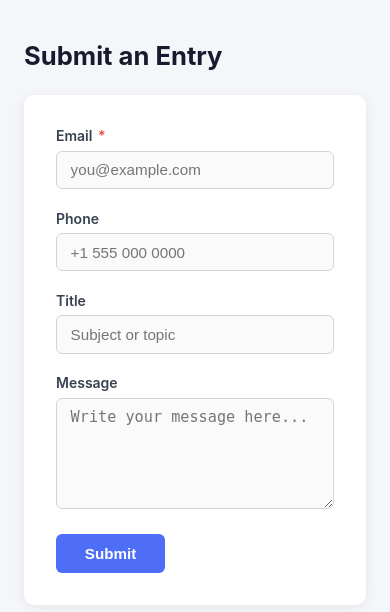
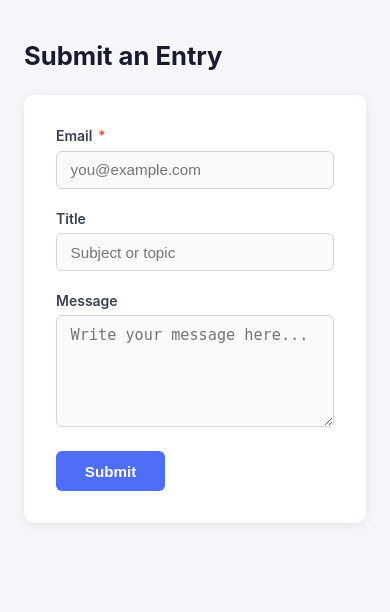
Before and after one commit to AlexChumaslov-zap/mailbot_agent, a FastAPI app: page / in a window 390 px wide. Shown: the part 46-658 px from the top of the page. Run offline with FastAPI, Linux system fonts and the light colour scheme.

Commit message:
delete Phone instance

```diff
--- a/app/models/email_model.py
+++ b/app/models/email_model.py
@@ -6,12 +6,11 @@ from typing import Optional
 class EmailEntry(BaseModel):
     """Pydantic model for a submitted email entry."""
     email: EmailStr
-    phone: Optional[str] = ""
     title: Optional[str] = ""
     message: Optional[str] = ""
     created_at: Optional[str] = None
 
-    @field_validator("phone", "title", "message", mode="before")
+    @field_validator("title", "message", mode="before")
     @classmethod
     def strip_whitespace(cls, v):
         return v.strip() if isinstance(v, str) else v
@@ -20,11 +19,10 @@ class EmailEntry(BaseModel):
 class EmailEntryCreate(BaseModel):
     """Model used for incoming form data (before timestamp is added)."""
     email: EmailStr
-    phone: Optional[str] = ""
     title: Optional[str] = ""
     message: Optional[str] = ""
 
-    @field_validator("phone", "title", "message", mode="before")
+    @field_validator("title", "message", mode="before")
     @classmethod
     def strip_whitespace(cls, v):
         return v.strip() if isinstance(v, str) else v
--- a/app/routes/email_routes.py
+++ b/app/routes/email_routes.py
@@ -21,7 +21,6 @@ async def show_form(request: Request, error: Optional[str] = None):
 async def submit_form(
     request: Request,
     email: str = Form(...),
-    phone: str = Form(""),
     title: str = Form(""),
     message: str = Form(""),
 ):
@@ -31,14 +30,14 @@ async def submit_form(
     On validation error: re-render form with error message.
     """
     try:
-        entry = EmailEntryCreate(email=email, phone=phone, title=title, message=message)
+        entry = EmailEntryCreate(email=email, title=title, message=message)
     except ValidationError as exc:
         # Extract the first human-readable error message
         first_error = exc.errors()[0]["msg"]
         return templates.TemplateResponse(
             "form.html",
             {"request": request, "error": first_error, "form_data": {
-                "email": email, "phone": phone, "title": title, "message": message
+                "email": email, "title": title, "message": message
             }},
             status_code=422,
         )
--- a/templates/form.html
+++ b/templates/form.html
@@ -20,17 +20,6 @@
       required
       placeholder="you@example.com"
       value="{{ form_data.email if form_data else '' }}"
-    />
-  </div>
-
-  <div class="form-group">
-    <label for="phone">Phone</label>
-    <input
-      type="tel"
-      id="phone"
-      name="phone"
-      placeholder="+1 555 000 0000"
-      value="{{ form_data.phone if form_data else '' }}"
     />
   </div>
 
--- a/templates/list.html
+++ b/templates/list.html
@@ -14,7 +14,6 @@
         <tr>
           <th>#</th>
           <th>Email</th>
-          <th>Phone</th>
           <th>Title</th>
           <th>Message</th>
           <th>Submitted At</th>
@@ -25,7 +24,6 @@
         <tr>
           <td>{{ loop.index }}</td>
           <td>{{ entry.email }}</td>
-          <td>{{ entry.phone or '—' }}</td>
           <td>{{ entry.title or '—' }}</td>
           <td class="message-cell">{{ entry.message or '—' }}</td>
           <td class="nowrap">{{ entry.created_at }}</td>
```
Also changed, not shown: CLAUDE.md (+1 -1 lines), data.json (+6 -2 lines).
